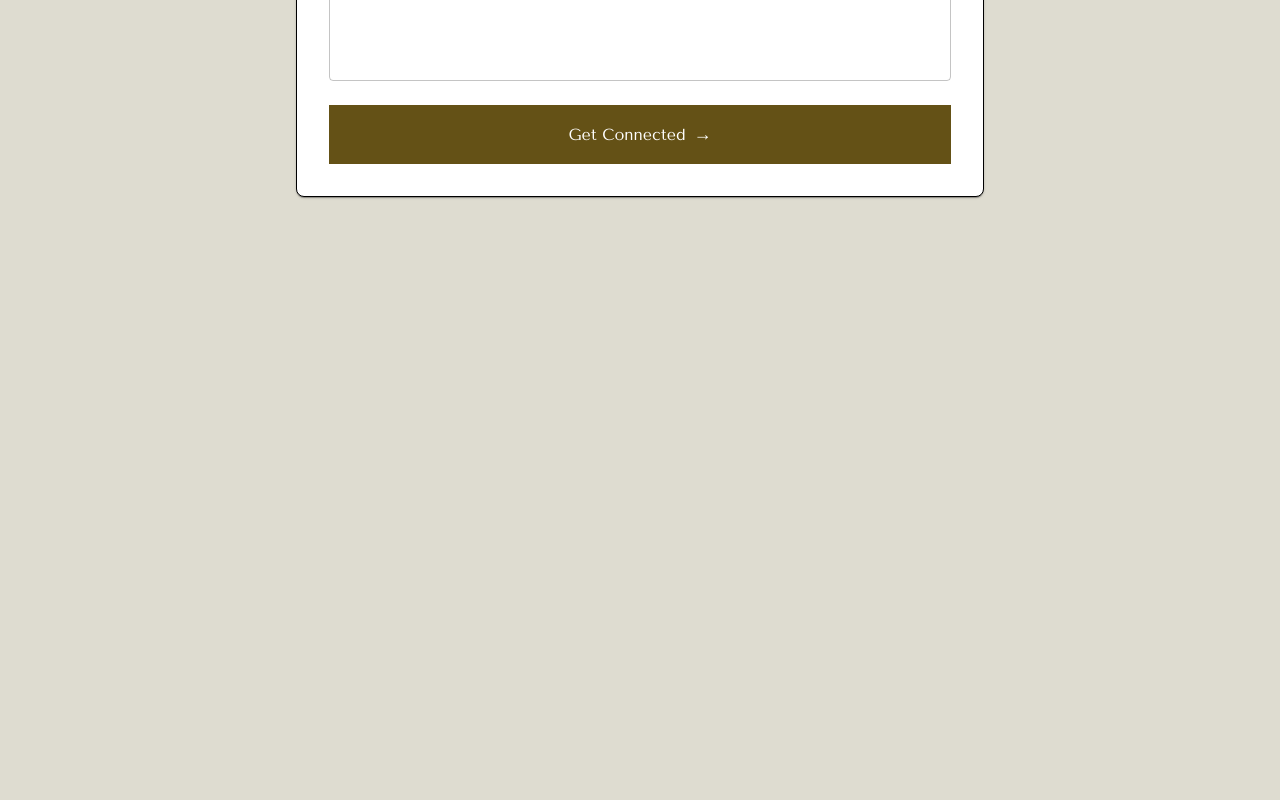
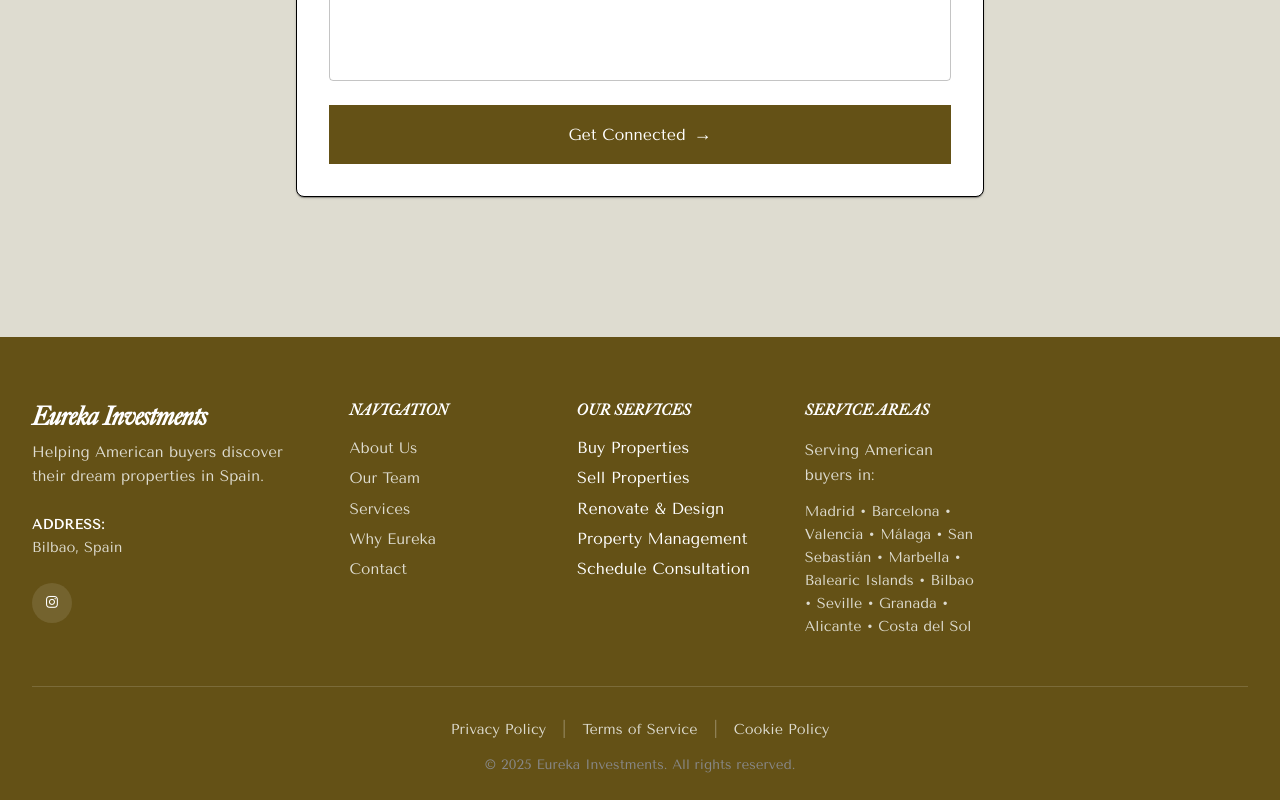
Before and after one commit to gitcamy/Eureka, a React (Create React App) app: page /#/ in a window 1280 px wide. Shown: the part 4392-5192 px from the top of the page. Before the commit the page ends 4665 px from the top, so only its background shows below. Built offline with nearby package versions, Linux system fonts and the light colour scheme; no server answers.

Commit message:
Add footer

```diff
--- /dev/null
+++ b/src/components/Footer.css
@@ -0,0 +1,260 @@
+.footer {
+  background-color: #645116;
+  color: #ffffff;
+  padding: 4rem 2rem 1.5rem;
+  margin-top: 4rem;
+}
+
+.footer-content {
+  max-width: 1400px;
+  margin: 0 auto;
+  display: grid;
+  grid-template-columns: 1.5fr 1fr 1fr 1fr 1.2fr;
+  gap: 3rem;
+  padding-bottom: 3rem;
+  border-bottom: 1px solid rgba(255, 255, 255, 0.15);
+}
+
+/* Company Section */
+.footer-company {
+  grid-column: span 1;
+}
+
+.footer-section h3 {
+  font-size: 1.6rem;
+  margin-bottom: 0.5rem;
+  color: #ffffff;
+  font-weight: 700;
+}
+
+.footer-tagline {
+  font-size: 0.9rem;
+  color: #4a9eff;
+  font-weight: 600;
+  margin-bottom: 0.8rem !important;
+}
+
+.footer-description {
+  color: #DEDCD0;
+  line-height: 1.6;
+  margin-bottom: 1.5rem !important;
+  font-size: 0.95rem;
+}
+
+.footer-contact-info {
+  margin-bottom: 1.5rem;
+}
+
+.footer-contact-info p {
+  color: #DEDCD0;
+  line-height: 1.6;
+  margin-bottom: 1rem;
+  font-size: 0.9rem;
+}
+
+.footer-contact-info strong {
+  color: #ffffff;
+  font-size: 0.85rem;
+  text-transform: uppercase;
+  letter-spacing: 0.5px;
+}
+
+.footer-contact-info a {
+  color: #DEDCD0;
+  text-decoration: none;
+  transition: color 0.3s ease;
+}
+
+.footer-contact-info a:hover {
+  color: #4a9eff;
+}
+
+/* Social Media */
+.footer-social {
+  display: flex;
+  gap: 1rem;
+  margin-top: 1.5rem;
+}
+
+.footer-social a {
+  display: flex;
+  align-items: center;
+  justify-content: center;
+  width: 40px;
+  height: 40px;
+  background-color: rgba(255, 255, 255, 0.1);
+  border-radius: 50%;
+  color: #ffffff;
+  text-decoration: none;
+  transition: all 0.3s ease;
+  font-weight: 600;
+  font-size: 0.85rem;
+}
+
+.footer-social a:hover {
+  background-color: #4a9eff;
+  transform: translateY(-3px);
+}
+
+.social-icon {
+  font-style: normal;
+}
+
+/* Navigation Sections */
+.footer-section h4 {
+  font-size: 1.1rem;
+  margin-bottom: 1.2rem;
+  color: #ffffff;
+  font-weight: 600;
+  text-transform: uppercase;
+  letter-spacing: 0.5px;
+  font-size: 0.95rem;
+}
+
+.footer-section p {
+  color: #DEDCD0;
+  line-height: 1.6;
+  margin: 0;
+}
+
+.footer-section ul {
+  list-style: none;
+  padding: 0;
+  margin: 0;
+}
+
+.footer-section ul li {
+  margin-bottom: 0.7rem;
+}
+
+.footer-section ul li a {
+  color: #DEDCD0;
+  text-decoration: none;
+  transition: all 0.3s ease;
+  font-size: 0.95rem;
+  display: inline-block;
+}
+
+.footer-section ul li a:hover {
+  color: #ffffff;
+  padding-left: 5px;
+}
+
+/* Service Areas/Locations */
+.footer-locations {
+  grid-column: span 1;
+}
+
+.footer-locations-intro {
+  color: #DEDCD0;
+  font-size: 0.95rem;
+  margin-bottom: 0.8rem !important;
+  font-weight: 500;
+}
+
+.footer-locations-list {
+  color: #DEDCD0;
+  line-height: 1.8;
+  font-size: 0.9rem;
+}
+
+/* Footer Bottom */
+.footer-bottom {
+  max-width: 1400px;
+  margin: 0 auto;
+  padding-top: 2rem;
+  text-align: center;
+}
+
+.footer-legal-links {
+  margin-bottom: 1rem;
+}
+
+.footer-legal-links a {
+  color: #DEDCD0;
+  text-decoration: none;
+  font-size: 0.9rem;
+  transition: color 0.3s ease;
+}
+
+.footer-legal-links a:hover {
+  color: #4a9eff;
+}
+
+.footer-legal-links .separator {
+  margin: 0 1rem;
+  color: rgba(255, 255, 255, 0.3);
+}
+
+.footer-copyright {
+  color: #888888;
+  margin: 0;
+  font-size: 0.85rem;
+  line-height: 1.6;
+}
+
+/* Tablet Responsive */
+@media (max-width: 1200px) {
+  .footer-content {
+    grid-template-columns: 1.5fr 1fr 1fr;
+    gap: 2.5rem;
+  }
+
+  .footer-company {
+    grid-column: span 1;
+  }
+
+  .footer-locations {
+    grid-column: span 3;
+  }
+}
+
+/* Mobile Responsive */
+@media (max-width: 768px) {
+  .footer {
+    padding: 3rem 1.5rem 1.5rem;
+    margin-top: 3rem;
+  }
+
+  .footer-content {
+    grid-template-columns: 1fr;
+    gap: 2rem;
+  }
+
+  .footer-company,
+  .footer-locations {
+    grid-column: span 1;
+  }
+
+  .footer-section h3 {
+    font-size: 1.4rem;
+  }
+
+  .footer-section h4 {
+    font-size: 0.9rem;
+  }
+
+  .footer-legal-links {
+    display: flex;
+    flex-direction: column;
+    gap: 0.5rem;
+  }
+
+  .footer-legal-links .separator {
+    display: none;
+  }
+
+  .footer-social {
+    justify-content: flex-start;
+  }
+}
+
+@media (max-width: 480px) {
+  .footer {
+    padding: 2rem 1rem 1rem;
+  }
+
+  .footer-content {
+    gap: 1.5rem;
+  }
+}
--- /dev/null
+++ b/src/components/Footer.js
@@ -0,0 +1,117 @@
+import React from "react";
+import "./Footer.css";
+
+const Footer = () => {
+  const currentYear = new Date().getFullYear();
+
+  const scrollToSection = (event, sectionId) => {
+    if (event) event.preventDefault();
+    const element = document.getElementById(sectionId);
+    if (element) {
+      element.scrollIntoView({ behavior: "smooth", block: "start" });
+    }
+  };
+
+  return (
+    <footer className="footer">
+      <div className="footer-content">
+        {/* Company Information */}
+        <div className="footer-section footer-company">
+          <h3>Eureka Investments</h3>
+          <p className="footer-description">
+            Helping American buyers discover their dream properties in Spain.
+          </p>
+          <div className="footer-contact-info">
+            <p>
+              <strong>Address:</strong><br />
+              Bilbao, Spain
+            </p>
+            {/* <p>
+              <strong>Phone:</strong><br />
+              <a href="tel:+34-XXX-XXX-XXX">+34 XXX XXX XXX</a>
+            </p> */}
+            {/* <p>
+              <strong>Email:</strong><br />
+              <a href="mailto:info@eurekarealestate.com">info@eurekarealestate.com</a>
+            </p> */}
+          </div>
+
+          {/* Social Media Links */}
+          <div className="footer-social">
+            {/* <a href="https://linkedin.com" target="_blank" rel="noopener noreferrer" aria-label="LinkedIn">
+              <i className="social-icon">in</i>
+            </a> */}
+            <a href="https://www.instagram.com/eureka_invest/" target="_blank" rel="noopener noreferrer" aria-label="Instagram">
+
+
+            <i class="fa-brands fa-instagram"></i>            </a>
+            {/* <a href="https://facebook.com" target="_blank" rel="noopener noreferrer" aria-label="Facebook">
+              <i className="social-icon">fb</i>
+            </a> */}
+          </div>
+        </div>
+
+        {/* Navigation Links */}
+        <div className="footer-section">
+          <h4>Navigation</h4>
+          <ul>
+            <li><a href="#about" onClick={(e) => scrollToSection(e, "about")}>About Us</a></li>
+            <li><a href="#team" onClick={(e) => scrollToSection(e, "team")}>Our Team</a></li>
+            <li><a href="#services" onClick={(e) => scrollToSection(e, "services")}>Services</a></li>
+            <li><a href="#why" onClick={(e) => scrollToSection(e, "why")}>Why Eureka</a></li>
+            <li><a href="#contact" onClick={(e) => scrollToSection(e, "contact")}>Contact</a></li>
+          </ul>
+        </div>
+
+        <div className="footer-section">
+          <h4>Our Services</h4>
+          <ul>
+            <li>Buy Properties</li>
+            <li>Sell Properties</li>
+            <li>Renovate & Design</li>
+            <li>Property Management</li>
+            <li>Schedule Consultation</li>
+          </ul>
+        </div>
+
+        {/* Quick Links */}
+        {/* <div className="footer-section">
+          <h4>Resources</h4>
+          <ul>
+            <li><a href="#testimonials">Testimonials</a></li>
+            <li><a href="#faqs">FAQs</a></li>
+            <li><a href="#resources">Free Resources</a></li>
+            <li><a href="#case-studies">Case Studies</a></li>
+          </ul>
+        </div> */}
+
+        {/* Service Areas */}
+        <div className="footer-section footer-locations">
+          <h4>Service Areas</h4>
+          <p className="footer-locations-intro">Serving American buyers in:</p>
+          <p className="footer-locations-list">
+            Madrid • Barcelona • Valencia • Málaga • San Sebastián •
+            Marbella • Balearic Islands • Bilbao • Seville • Granada •
+            Alicante • Costa del Sol
+          </p>
+        </div>
+      </div>
+
+      {/* Footer Bottom */}
+      <div className="footer-bottom">
+        <div className="footer-legal-links">
+          <a href="#privacy-policy">Privacy Policy</a>
+          <span className="separator">|</span>
+          <a href="#terms-of-service">Terms of Service</a>
+          <span className="separator">|</span>
+          <a href="#cookie-policy">Cookie Policy</a>
+        </div>
+        <p className="footer-copyright">
+          &copy; {currentYear} Eureka Investments. All rights reserved.
+        </p>
+      </div>
+    </footer>
+  );
+};
+
+export default Footer;
--- a/src/components/Hero.js
+++ b/src/components/Hero.js
@@ -48,7 +48,7 @@
         <Button
           variant="primary"
           style="filled"
-          onClick={(e) => scrollToSection(e, "contact")}
+          onClick={() => window.open("https://calendar.app.google/nwwowhJGMdAYrK7r5", "_blank")}
         >
           Schedule free consultation
         </Button>
--- a/src/components/Services.css
+++ b/src/components/Services.css
@@ -91,6 +91,9 @@
 .service-panel-content {
   border-top: 1px solid rgba(22, 22, 22, 0.3);
   padding: 20px 24px 24px 24px;
+  display: flex;
+  flex-direction: column;
+  gap: 20px;
 }
 
 .service-panel-content p {
--- a/src/components/Services.js
+++ b/src/components/Services.js
@@ -1,5 +1,6 @@
 import { motion, AnimatePresence, useInView } from "framer-motion";
 import { useRef, useState } from "react";
+import Button from "./Button.js";
 import "./Services.css";
 
 const services = [
@@ -90,6 +91,16 @@
                     >
                       <div className="service-panel-content">
                         <p>{service.description}</p>
+                        <div style={{display: "flex"}}>
+                        <Button
+                          variant="primary"
+                          style="filled"
+                          onClick={() => window.open("https://calendar.app.google/nwwowhJGMdAYrK7r5", "_blank")}
+                        >
+                          Learn more
+                        </Button>
+                        </div>
+
                       </div>
                     </motion.div>
                   )}
--- a/src/pages/Home.js
+++ b/src/pages/Home.js
@@ -7,6 +7,7 @@
 import Services from "../components/Services.js";
 import Why from "../components/Why.js";
 import Contact from "../components/Contact.js";
+import Footer from "../components/Footer.js";
 
 const Home = () => {
   const contactRef = useRef(null);
@@ -32,6 +33,7 @@
           <Contact />
         </div>
       </section>
+      <Footer />
     </>
   );
 };
```
